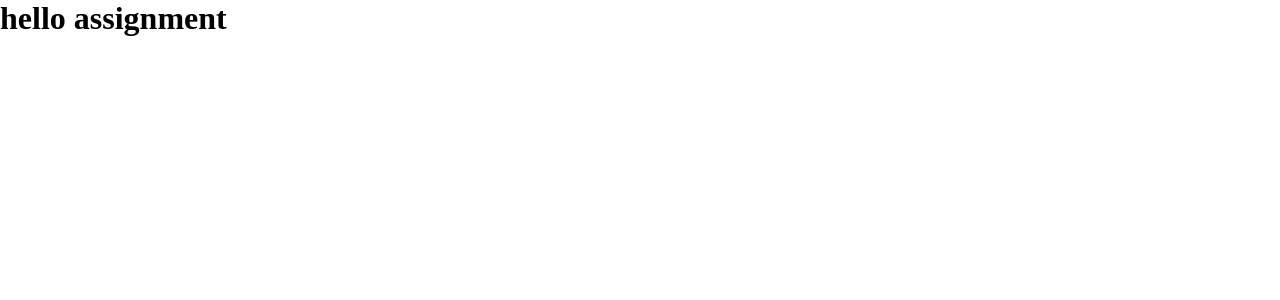
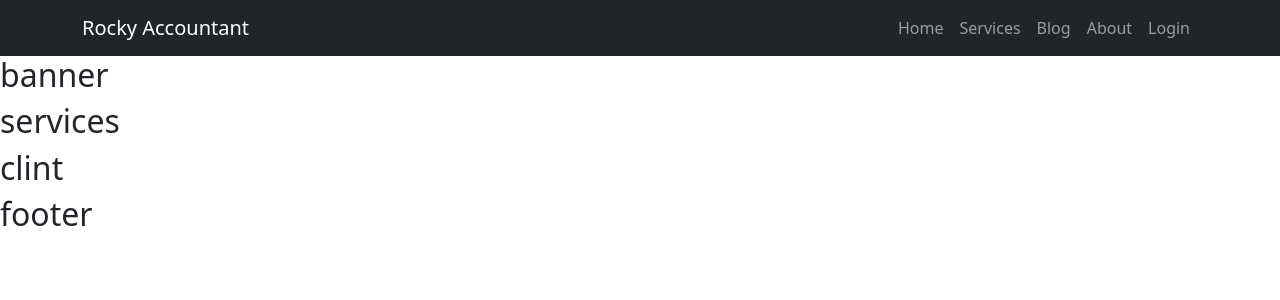
Before and after one commit to rockydasgfx/Rocky-Accountant-React, a React (Create React App) app: page / in a window 1280 px wide. Shown: the top 300 px of the page. Built offline with nearby package versions, Linux system fonts and the light colour scheme.

Commit message:
navbar complete

```diff
--- a/src/App.css
+++ b/src/App.css
@@ -1,4 +1,4 @@
-* {
+/* * {
   margin: 0;
   padding: 0;
   box-sizing: border-box;
@@ -6,4 +6,4 @@
 
 body {
   -webkit-font-smoothing: antialiased;
-}
+} */
--- a/src/App.js
+++ b/src/App.js
@@ -1,9 +1,15 @@
+import "bootstrap/dist/css/bootstrap.css";
+import { Route, Routes } from "react-router-dom";
 import "./App.css";
+import Home from "./Pages/Home/Home";
 
 function App() {
   return (
     <div className="App">
-      <h1>hello assignment</h1>
+      <Routes>
+        <Route path="/" element={<Home />} />
+        <Route path="/home" element={<Home />} />
+      </Routes>
     </div>
   );
 }
--- /dev/null
+++ b/src/Components/Header/Header.jsx
@@ -0,0 +1,40 @@
+import React from "react";
+import { Container, Nav } from "react-bootstrap";
+import Navbar from "react-bootstrap/Navbar";
+import { NavLink } from "react-router-dom";
+
+const Header = () => {
+  return (
+    <div>
+      <Navbar collapseOnSelect expand="lg" bg="dark" variant="dark">
+        <Container>
+          <Navbar.Brand as={NavLink} to="/">
+            Rocky Accountant
+          </Navbar.Brand>
+          <Navbar.Toggle aria-controls="responsive-navbar-nav" />
+          <Navbar.Collapse id="responsive-navbar-nav">
+            <Nav className="ms-auto">
+              <Nav.Link as={NavLink} to="/home">
+                Home
+              </Nav.Link>
+              <Nav.Link as={NavLink} to="/services">
+                Services
+              </Nav.Link>
+              <Nav.Link as={NavLink} to="/blog">
+                Blog
+              </Nav.Link>
+              <Nav.Link as={NavLink} to="/about">
+                About
+              </Nav.Link>
+              <Nav.Link as={NavLink} to="/login">
+                Login
+              </Nav.Link>
+            </Nav>
+          </Navbar.Collapse>
+        </Container>
+      </Navbar>
+    </div>
+  );
+};
+
+export default Header;
--- /dev/null
+++ b/src/Pages/Home/Home.jsx
@@ -0,0 +1,16 @@
+import Header from "../../Components/Header/Header";
+import "./Home.css";
+
+const Home = () => {
+  return (
+    <div>
+      <Header />
+      <h2>banner</h2>
+      <h2>services</h2>
+      <h2>clint</h2>
+      <h2>footer</h2>
+    </div>
+  );
+};
+
+export default Home;
--- a/src/index.js
+++ b/src/index.js
@@ -1,10 +1,13 @@
 import React from "react";
 import ReactDOM from "react-dom/client";
+import { BrowserRouter } from "react-router-dom";
 import App from "./App";
 
 const root = ReactDOM.createRoot(document.getElementById("root"));
 root.render(
-  <React.StrictMode>
-    <App />
-  </React.StrictMode>
+  <BrowserRouter>
+    <React.StrictMode>
+      <App />
+    </React.StrictMode>
+  </BrowserRouter>
 );
```
Also changed, not shown: src/Pages/Home/Home.css (added).
